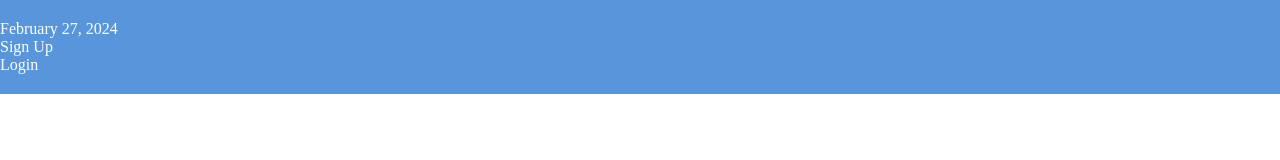
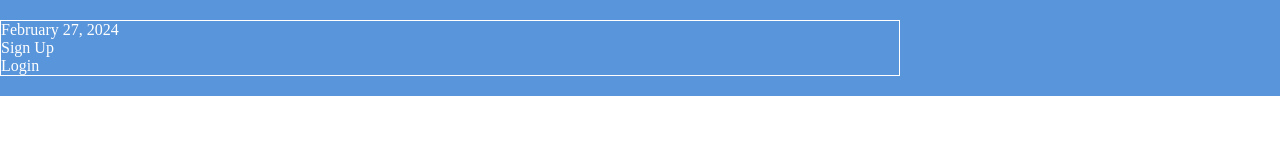
Before and after one commit to mrodrz7/flexbox, a plain HTML site: page index.html in a window 1280 px wide. Drawn offline with Linux system fonts and the light colour scheme.

Commit message:
Add styling to .menu
- Gave .menu a border of solid 1px white
- Width of .menu is 900px

```diff
--- a/styles.css
+++ b/styles.css
@@ -9,3 +9,8 @@
     background-color: #5995da;
     padding: 20px 0;
 }
+
+.menu {
+    border: 1px solid #fff;
+    width: 900px;
+}
```
